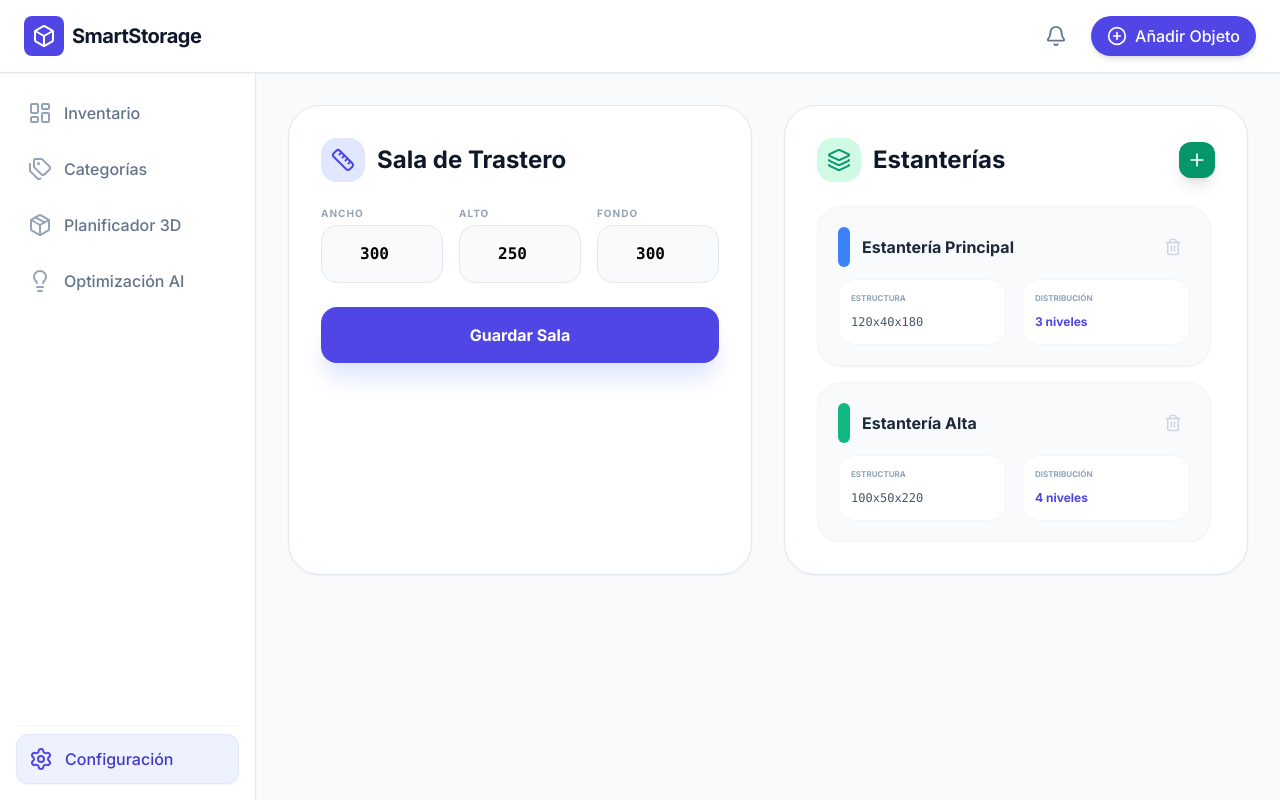
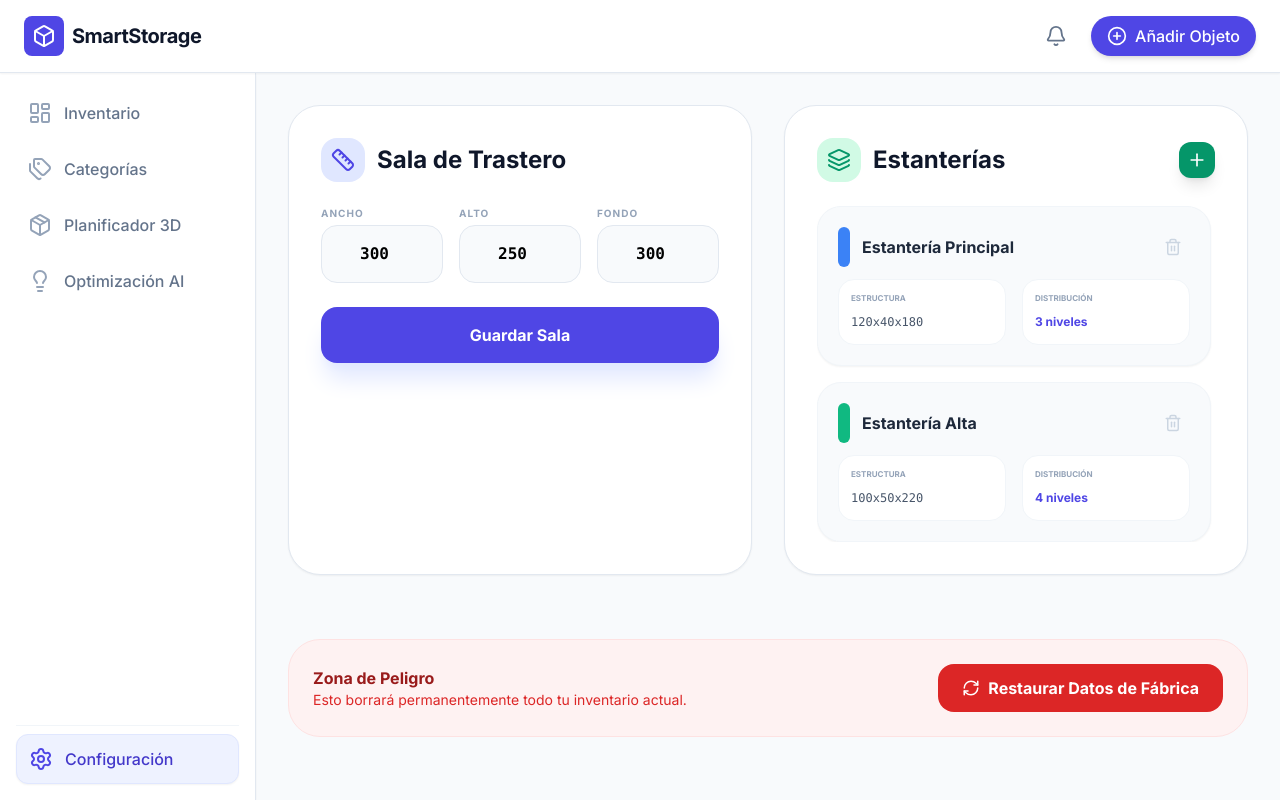
Before and after one commit to gonzamargal-sketch/Trastero-AI-Studio, a React (Vite) app: page / in a window 1280 px wide. Both pictures are taken after a click on the button "Configuración". Built offline with nearby package versions, Linux system fonts and the light colour scheme.

Commit message:
Local Storage

```diff
--- a/App.tsx
+++ b/App.tsx
@@ -1,5 +1,5 @@
 
-import React, { useState, useCallback } from 'react';
+import React, { useState, useEffect, useCallback } from 'react';
 import Layout from './components/Layout';
 import InventoryList from './components/InventoryList';
 import ThreeDPlanner from './components/ThreeDPlanner';
@@ -8,29 +8,71 @@ import StorageSettings from './components/StorageSettings';
 import { AppView, StorageItem, StorageRoom, OptimizationSuggestion, StorageZone, Position } from './types';
 import { INITIAL_ITEMS, DEFAULT_ROOM, CATEGORIES as INITIAL_CATEGORIES, COLORS } from './constants';
 import { getSpaceOptimization } from './services/gemini';
-import { Sparkles, Loader2, ArrowRight, Tags, Plus, Trash2, Box, Bell, ChevronLeft, Move, Check, Ruler, Layers, MapPin, Info } from 'lucide-react';
+// Added missing 'X' icon import
+import { Sparkles, Loader2, ArrowRight, Tags, Plus, Trash2, Box, Bell, ChevronLeft, Move, Check, Ruler, Layers, MapPin, Info, RefreshCw, X } from 'lucide-react';
 
 const INITIAL_ZONES: StorageZone[] = [
   { id: 'z1', name: 'Estantería Principal', dimensions: { width: 120, height: 180, depth: 40 }, position: { x: -80, y: 90, z: -100 }, color: COLORS[3], shelves: 3, shelfHeights: [60, 60, 60] },
   { id: 'z2', name: 'Estantería Alta', dimensions: { width: 100, height: 220, depth: 50 }, position: { x: 50, y: 110, z: 50 }, color: COLORS[2], shelves: 4, shelfHeights: [80, 50, 50, 40] }
 ];
 
+const STORAGE_KEYS = {
+  ITEMS: 'smartstorage_items',
+  ZONES: 'smartstorage_zones',
+  ROOM: 'smartstorage_room',
+  CATEGORIES: 'smartstorage_categories'
+};
+
 const App: React.FC = () => {
+  // --- Estados principales con carga desde LocalStorage ---
+  const [items, setItems] = useState<StorageItem[]>(() => {
+    const saved = localStorage.getItem(STORAGE_KEYS.ITEMS);
+    return saved ? JSON.parse(saved) : INITIAL_ITEMS;
+  });
+
+  const [categories, setCategories] = useState<string[]>(() => {
+    const saved = localStorage.getItem(STORAGE_KEYS.CATEGORIES);
+    return saved ? JSON.parse(saved) : INITIAL_CATEGORIES;
+  });
+
+  const [zones, setZones] = useState<StorageZone[]>(() => {
+    const saved = localStorage.getItem(STORAGE_KEYS.ZONES);
+    return saved ? JSON.parse(saved) : INITIAL_ZONES;
+  });
+
+  const [room, setRoom] = useState<StorageRoom>(() => {
+    const saved = localStorage.getItem(STORAGE_KEYS.ROOM);
+    return saved ? JSON.parse(saved) : DEFAULT_ROOM;
+  });
+
+  // --- Estados de UI ---
   const [view, setView] = useState<AppView>('inventory');
-  const [items, setItems] = useState<StorageItem[]>(INITIAL_ITEMS);
-  const [categories, setCategories] = useState<string[]>(INITIAL_CATEGORIES);
-  const [zones, setZones] = useState<StorageZone[]>(INITIAL_ZONES);
-  const [room, setRoom] = useState<StorageRoom>(DEFAULT_ROOM);
   const [isFormOpen, setIsFormOpen] = useState(false);
   const [editingItem, setEditingItem] = useState<StorageItem | undefined>();
-
   const [selectedItemId, setSelectedItemId] = useState<string | null>(null);
   const [selectedZoneId, setSelectedZoneId] = useState<string | null>(null);
-
   const [newCatName, setNewCatName] = useState('');
   const [optimizing, setOptimizing] = useState(false);
   const [suggestions, setSuggestions] = useState<(OptimizationSuggestion & { targetZoneId?: string })[]>([]);
 
+  // --- Efectos de Guardado Automático ---
+  useEffect(() => {
+    localStorage.setItem(STORAGE_KEYS.ITEMS, JSON.stringify(items));
+  }, [items]);
+
+  useEffect(() => {
+    localStorage.setItem(STORAGE_KEYS.ZONES, JSON.stringify(zones));
+  }, [zones]);
+
+  useEffect(() => {
+    localStorage.setItem(STORAGE_KEYS.ROOM, JSON.stringify(room));
+  }, [room]);
+
+  useEffect(() => {
+    localStorage.setItem(STORAGE_KEYS.CATEGORIES, JSON.stringify(categories));
+  }, [categories]);
+
+  // --- Handlers ---
   const handleSaveItem = (itemData: Partial<StorageItem>) => {
     if (editingItem) {
       setItems(prev => prev.map(item => item.id === editingItem.id ? { ...item, ...itemData } as StorageItem : item));
@@ -66,6 +108,17 @@ const App: React.FC = () => {
     if (newCatName && !categories.includes(newCatName)) {
       setCategories([...categories, newCatName]);
       setNewCatName('');
+    }
+  };
+
+  const resetAllData = () => {
+    if (window.confirm('¿Estás seguro de que quieres borrar todos los datos y restaurar el ejemplo inicial?')) {
+      setItems(INITIAL_ITEMS);
+      setZones(INITIAL_ZONES);
+      setRoom(DEFAULT_ROOM);
+      setCategories(INITIAL_CATEGORIES);
+      localStorage.clear();
+      window.location.reload();
     }
   };
 
@@ -161,6 +214,7 @@ const App: React.FC = () => {
       )}
 
       {view === 'settings' && (
+        <div className="space-y-8">
           <StorageSettings
             room={room}
             onUpdateRoom={setRoom}
@@ -168,6 +222,21 @@ const App: React.FC = () => {
             onAddZone={(z) => setZones([...zones, z])}
             onDeleteZone={(id) => setZones(zones.filter(z => z.id !== id))}
           />
+          <div className="max-w-5xl mx-auto px-4 md:px-8 pb-12">
+            <div className="bg-red-50 p-6 rounded-[2rem] border border-red-100 flex flex-col md:flex-row items-center justify-between gap-4">
+              <div>
+                <h4 className="text-red-800 font-bold">Zona de Peligro</h4>
+                <p className="text-red-600 text-sm">Esto borrará permanentemente todo tu inventario actual.</p>
+              </div>
+              <button
+                onClick={resetAllData}
+                className="bg-red-600 text-white px-6 py-3 rounded-2xl font-bold flex items-center gap-2 hover:bg-red-700 transition-all active:scale-95"
+              >
+                <RefreshCw size={18} /> Restaurar Datos de Fábrica
+              </button>
+            </div>
+          </div>
+        </div>
       )}
 
       {view === 'planner' && (
@@ -200,7 +269,7 @@ const App: React.FC = () => {
               <div className="flex justify-between items-center mb-6">
                 <h3 className="font-bold text-slate-900 text-lg">Información</h3>
                 <button onClick={clearSelection} className="p-2 bg-slate-100 rounded-full hover:bg-slate-200 transition-colors">
-                  <ChevronLeft className="rotate-[-90deg] md:rotate-0" />
+                  <X size={20} />
                 </button>
               </div>
 
```
Lines whose indentation alone changed are shown as unchanged.
